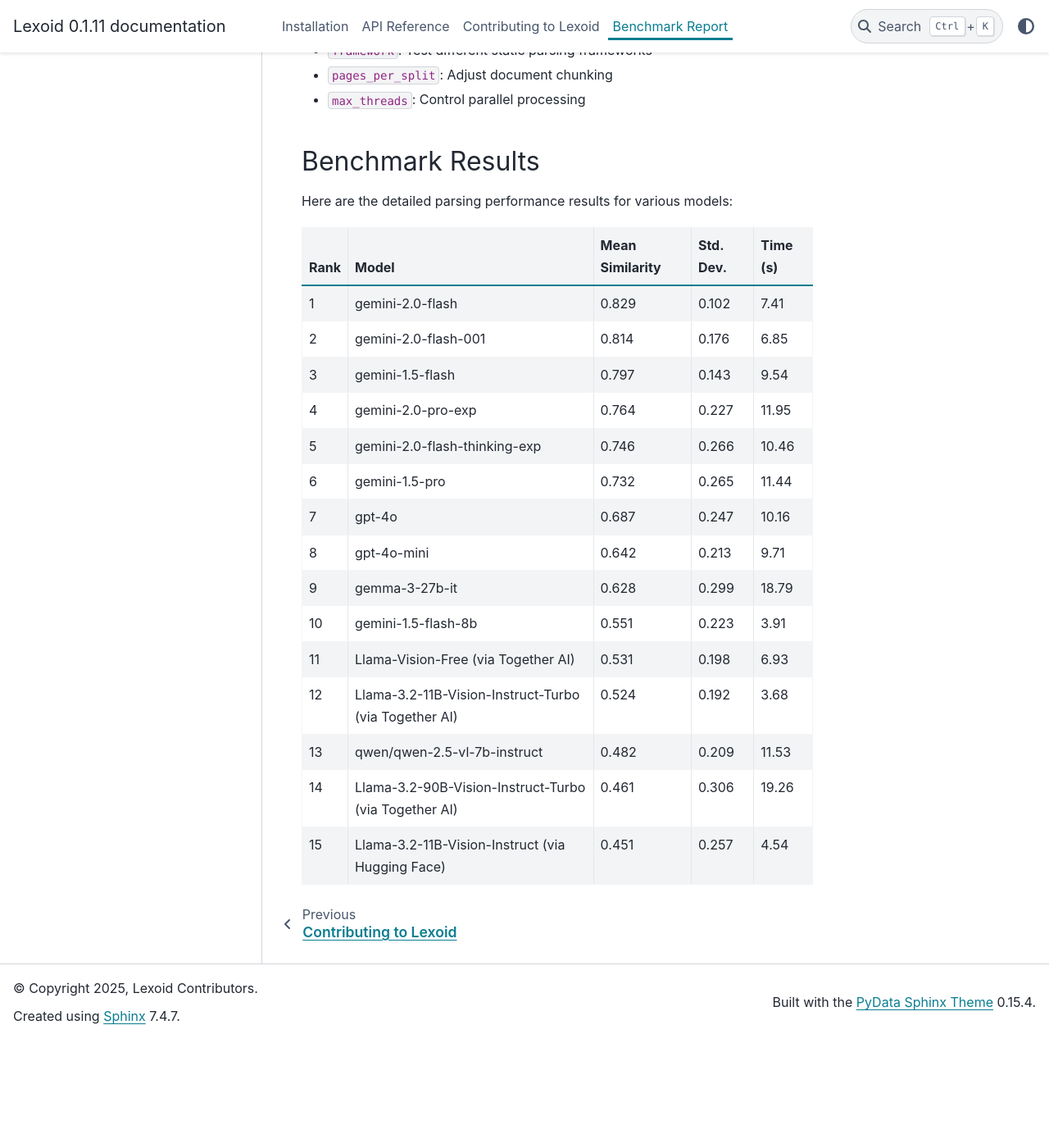
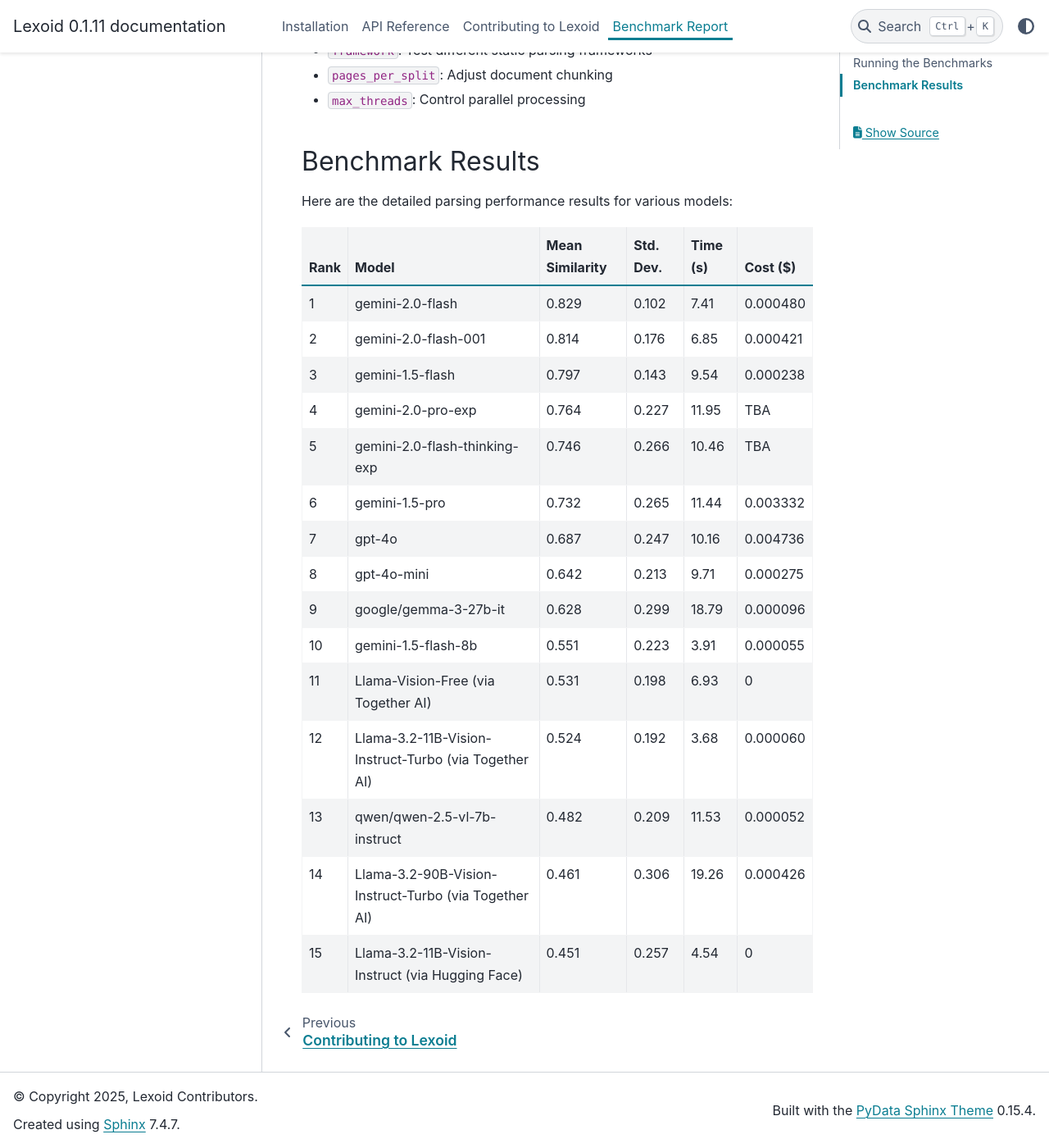
Before and after one commit to oidlabs-com/Lexoid, a Sphinx documentation site: the page built from docs/benchmark.rst, in a window 1280 px wide and 1400 px high, scrolled down 1661 px. Shown: the whole window at 82% size. Built offline with Sphinx 7.4.7 and the PyData theme 0.15.4, drawn with Linux system fonts in a browser that asks for light colours; before the commit the page ends 2929 px from its top, so only the background shows below that.

Commit message:
Update benchmark with costs

```diff
--- a/docs/benchmark.rst
+++ b/docs/benchmark.rst
@@ -77,78 +77,94 @@
      - Mean Similarity
      - Std. Dev.
      - Time (s)
+     - Cost ($)
    * - 1
      - gemini-2.0-flash
      - 0.829
      - 0.102
      - 7.41
+     - 0.000480
    * - 2
      - gemini-2.0-flash-001
      - 0.814
      - 0.176
      - 6.85
+     - 0.000421
    * - 3
      - gemini-1.5-flash
      - 0.797
      - 0.143
      - 9.54
+     - 0.000238
    * - 4
      - gemini-2.0-pro-exp
      - 0.764
      - 0.227
      - 11.95
+     - TBA
    * - 5
      - gemini-2.0-flash-thinking-exp
      - 0.746
      - 0.266
      - 10.46
+     - TBA
    * - 6
      - gemini-1.5-pro
      - 0.732
      - 0.265
      - 11.44
+     - 0.003332
    * - 7
      - gpt-4o
      - 0.687
      - 0.247
      - 10.16
+     - 0.004736
    * - 8
      - gpt-4o-mini
      - 0.642
      - 0.213
      - 9.71
+     - 0.000275
    * - 9
-     - gemma-3-27b-it
+     - google/gemma-3-27b-it
      - 0.628
      - 0.299
      - 18.79
+     - 0.000096
    * - 10
      - gemini-1.5-flash-8b
      - 0.551
      - 0.223
      - 3.91
+     - 0.000055
    * - 11
      - Llama-Vision-Free (via Together AI)
      - 0.531
      - 0.198
      - 6.93
+     - 0
    * - 12
      - Llama-3.2-11B-Vision-Instruct-Turbo (via Together AI)
      - 0.524
      - 0.192
      - 3.68
+     - 0.000060
    * - 13
      - qwen/qwen-2.5-vl-7b-instruct
      - 0.482
      - 0.209
      - 11.53
+     - 0.000052
    * - 14
      - Llama-3.2-90B-Vision-Instruct-Turbo (via Together AI)
      - 0.461
      - 0.306
      - 19.26
+     - 0.000426
    * - 15
      - Llama-3.2-11B-Vision-Instruct (via Hugging Face)
      - 0.451
      - 0.257
      - 4.54
+     - 0
```
Also changed, not shown: README.md (+17 -17 lines), 3 other files.
